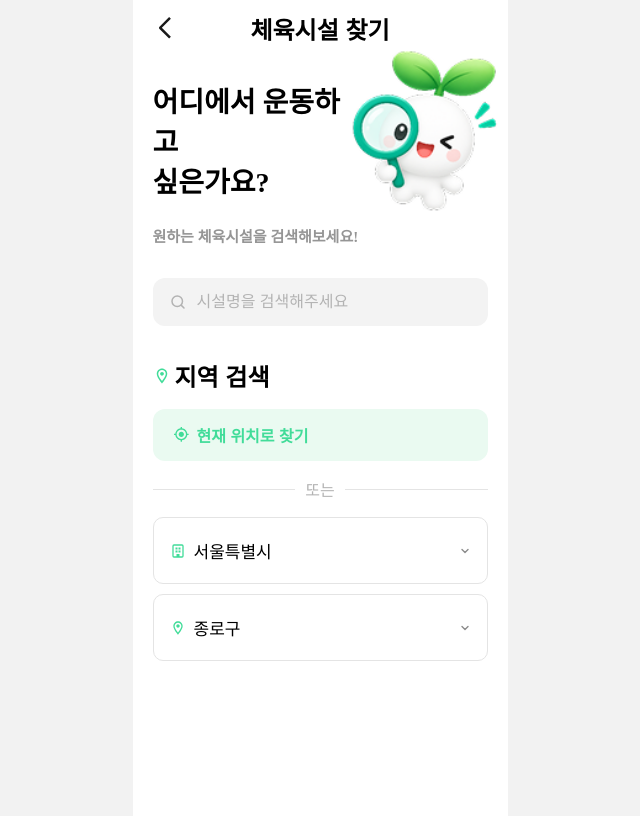
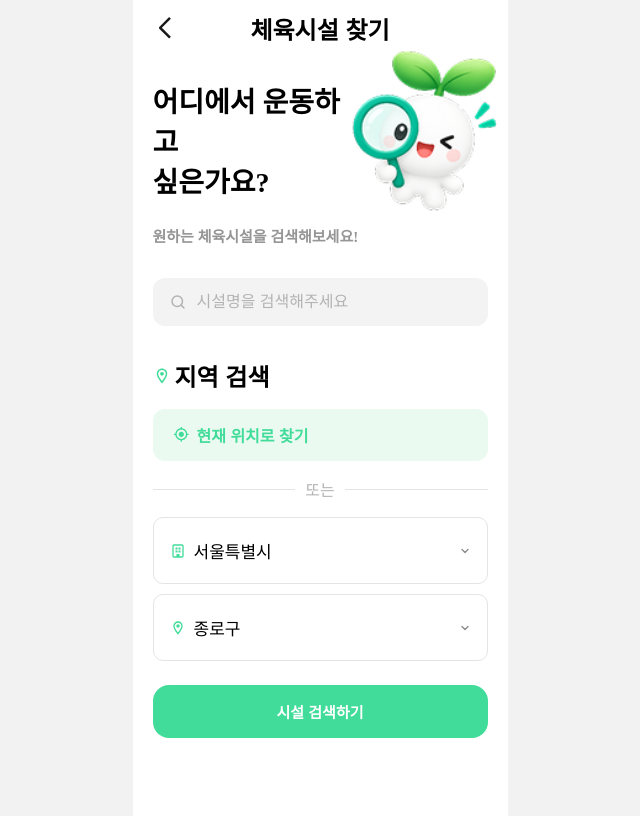
Before and after one commit to Public-Data-Contest-Bangi/Public-Data-Contest-FE, a React (Vite) app: page /facility-search in a window 1280 px wide. Shown: the whole page, without its empty margins (320-960 px from the left). Built offline with nearby package versions, Linux system fonts and the light colour scheme; a web font is replaced by a local one.

Commit message:
feat: 시설 검색하기 버튼 추가

```diff
--- a/src/pages/yein/FacilitySearch.css
+++ b/src/pages/yein/FacilitySearch.css
@@ -271,3 +271,16 @@
 .facility-search__results {
   flex: 1;
 }
+.facility-search__submit {
+  margin-top: 24px;
+  width: 100%;
+  padding: 16px;
+  border: none;
+  border-radius: 16px;
+  background: var(--color-primary);
+  color: #ffffff;
+  font-size: 15px;
+  font-weight: 700;
+  font-family: inherit;
+  cursor: pointer;
+}
--- a/src/pages/yein/FacilitySearch.jsx
+++ b/src/pages/yein/FacilitySearch.jsx
@@ -214,6 +214,14 @@ function FacilitySearch() {
         </div>
       </section>
 
+
+        <button type="button" className="facility-search__submit">
+          시설 검색하기
+        </button>
+
+        {/* 검색결과 리스트 자리 (지금은 빈 공간으로 둠) */}
+        <div className="facility-search__results" />
+
       {/* 검색결과 리스트 자리 (지금은 빈 공간으로 둠) */}
       <div className="facility-search__results" />
     </div>
```
